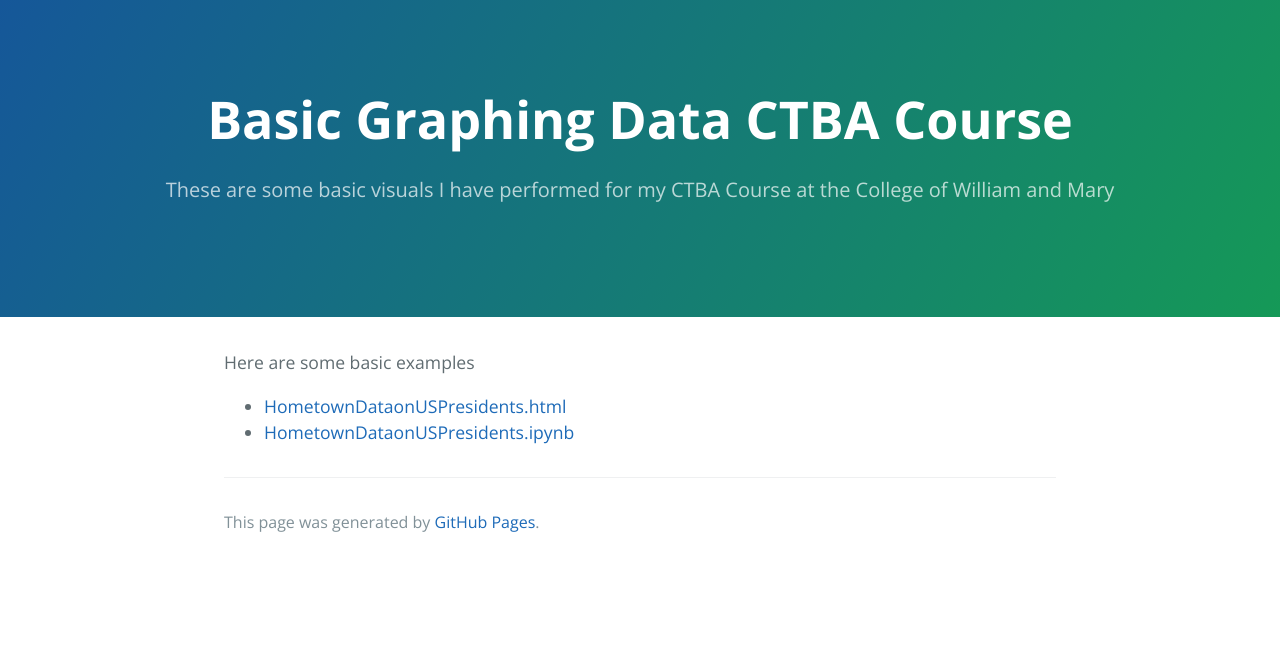
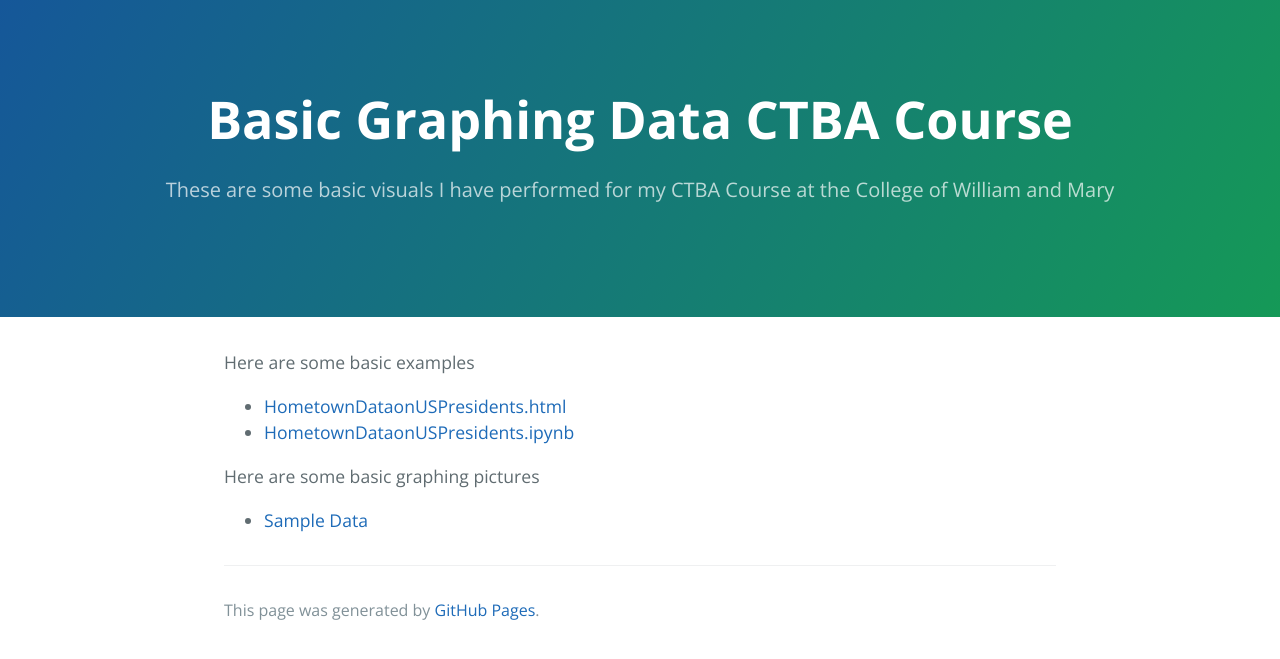
Before and after one commit to EnGinear87/EnGinear87.github.io, a Jekyll site: the page built from Basic Graphing Data/index.md, in a window 1280 px wide. Shown: the top 659 px of the page. Built offline with Jekyll 4.4.1, drawn with Linux system fonts in a browser that asks for light colours; our own code applies the rules of GitHub Pages for plain Markdown files.

Commit message:
Update index.md
added a repository to some basic graphing data

```diff
--- a/Basic Graphing Data/index.md
+++ b/Basic Graphing Data/index.md
@@ -5,3 +5,6 @@ description: These are some basic visuals I have performed for my CTBA Course at
 Here are some basic examples
 - [HometownDataonUSPresidents.html](HometownDataonUSPresidents.html)
 - [HometownDataonUSPresidents.ipynb](HometownDataonUSPresidents.ipynb)
+
+Here are some basic graphing pictures
+- [Sample Data](https://github.com/EnGinear87/Sample_Graphing_Data)
```
